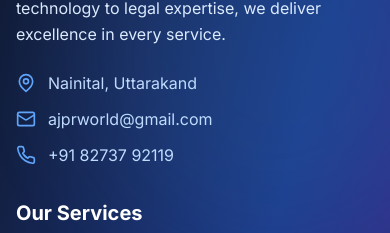
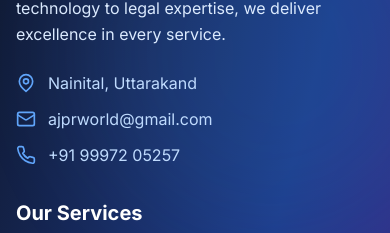
Before and after one commit to Aman-Joshi989/latest_version_ajprworld, a Next.js app: page / in a window 390 px wide. Shown: the part 7935-8168 px from the top of the page. Built offline with nearby package versions, Linux system fonts and the light colour scheme.

Commit message:
feat: updated phone number

```diff
--- a/app/about/page.tsx
+++ b/app/about/page.tsx
@@ -24,7 +24,7 @@ const teamMembers = [
         skills: ['Strategic Planning', 'Full-Stack Development', 'Team Leadership', 'Client Relations', 'Technology Architecture'],
         achievements: ['Led 50+ successful projects', 'Built scalable tech solutions', 'Established AJPR World vision'],
         email: 'amanjoshi0525@gmail.com',
-        phone: '+91 82737 92119'
+        phone: '+91 99972 05257'
     },
     {
         name: 'Priyank Rakholia',
--- a/app/contact/page.tsx
+++ b/app/contact/page.tsx
@@ -64,7 +64,7 @@ export default function ContactPage() {
                     {/* Quick Contact Options */}
                     <div className="space-y-6">
                         {[
-                            { icon: Phone, title: "Call Us", value: "+91 82737 92119", link: "tel:+919811139030" },
+                            { icon: Phone, title: "Call Us", value: "+91 99972 05257", link: "tel:+919811139030" },
                             { icon: Mail, title: "Email Us", value: "ajprworld@gmail.com", link: "mailto:ajprworld@gmail.com" },
                             { icon: MessageCircle, title: "WhatsApp", value: "Chat on WhatsApp", link: "https://wa.me/919811139030" },
                             { icon: MapPin, title: "Visit Us", value: "Nainital, Uttarakhand", link: "#" }
--- a/app/page.tsx
+++ b/app/page.tsx
@@ -24,7 +24,7 @@ const teamMembers = [
     skills: ['Strategic Planning', 'Full-Stack Development', 'Team Leadership', 'Client Relations', 'Technology Architecture'],
     achievements: ['Led 50+ successful projects', 'Built scalable tech solutions', 'Established AJPR World vision'],
     email: 'amanjoshi0525@gmail.com',
-    phone: '+91 82737 92119'
+    phone: '+91 99972 05257'
   },
   {
     name: 'Priyank Rakholia',
--- a/components/Footer.tsx
+++ b/components/Footer.tsx
@@ -93,7 +93,7 @@ export default function Footer() {
                             <div className="flex items-center text-blue-200">
                                 <Phone className="h-5 w-5 mr-3 flex-shrink-0 text-blue-400" />
                                 <a href="tel:+919811139030" className="hover:text-white transition-colors">
-                                    +91 82737 92119
+                                    +91 99972 05257
                                 </a>
                             </div>
                         </div>
--- a/components/sections/CTASection.tsx
+++ b/components/sections/CTASection.tsx
@@ -41,7 +41,7 @@ export default function CTASection() {
                                 </div>
                                 <div className="flex items-center space-x-3 text-blue-100">
                                     <Phone className="h-5 w-5" />
-                                    <span>+91 82737 92119</span>
+                                    <span>+91 99972 05257</span>
                                 </div>
                             </div>
                         </div>
--- a/components/sections/CallToActionSection.tsx
+++ b/components/sections/CallToActionSection.tsx
@@ -17,7 +17,7 @@ const contactMethods = [
         title: 'Call Us',
         description: 'Direct consultation available',
         action: 'tel:+919811139030',
-        label: '+91 82737 92119',
+        label: '+91 99972 05257',
         gradient: 'from-green-500 to-emerald-500'
     },
     {
```
